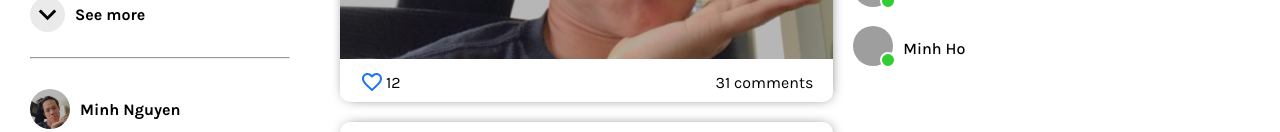
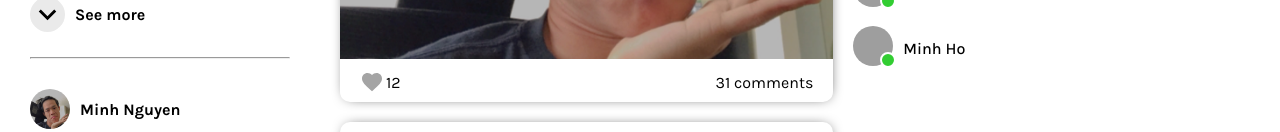
Before and after one commit to 2mnguyen1/social-app-ui, a React (Create React App) app: page / in a window 1280 px wide. Shown: the part 668-800 px from the top of the page. Built offline with nearby package versions, Linux system fonts and the light colour scheme; grey boxes are pictures that could not be loaded.

Commit message:
add functionality for like and unlike

```diff
--- a/src/components/posts/Post.jsx
+++ b/src/components/posts/Post.jsx
@@ -1,9 +1,25 @@
 import "./post.css"
-import { MoreVert, FavoriteBorder } from '@mui/icons-material';
+import { MoreVert, Favorite } from '@mui/icons-material';
 import { Users } from '../../dummyData'
+import {useState} from 'react'
+
+
 export default function Post({post}) {
+    const [like, setLike] = useState(post.like)
+    const [isLike, setIsLike] = useState(false)
     const user = Users.filter(user => user.id === post.userID)
+    function likeHandler() {
+        setIsLike(prev => !prev)
+        if (!isLike) {
+            setLike(prev => prev + 1)
+        } else {
+            setLike(prev => prev - 1)
+        }
+    }
 
+    const styles = {
+        color: isLike ? '#1877f2' : ''
+    }
   return (
     <div className="post-component">
         <div className="post-wrapper">
@@ -25,8 +41,8 @@ export default function Post({post}) {
             </div>
             <div className="post-bottom">
                 <div className="post-bottom-left">
-                    <FavoriteBorder className="like-icon"/>
-                    <span className="post-like-counter">{post.like}</span>
+                    <Favorite onClick={likeHandler} className="like-icon" style={styles}/>
+                    <span className="post-like-counter">{like}</span>
                 </div>
                 <div className="post-bottom-right">
                     <span className="post-comment">{post.comment} comments</span>
--- a/src/components/posts/post.css
+++ b/src/components/posts/post.css
@@ -76,7 +76,7 @@
 }
 .like-icon {
     margin-right: 2px;
-    color: #1877f2;
+    color: #a4a4a4;
     cursor: pointer;
 }
 .option-icon:hover {
```
